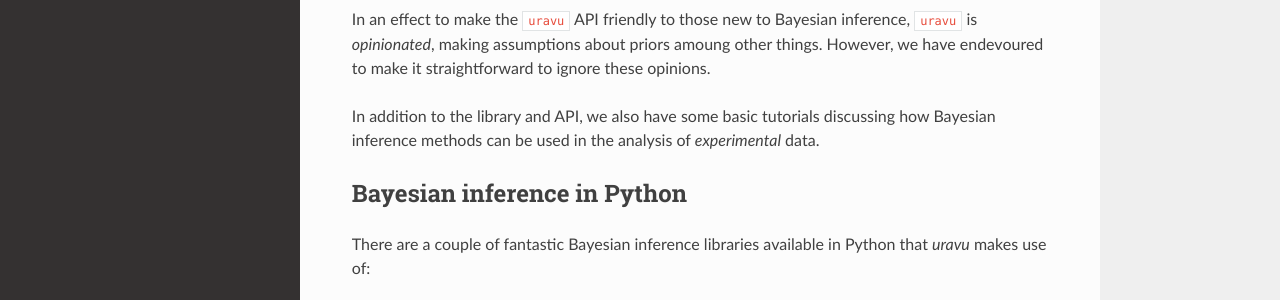
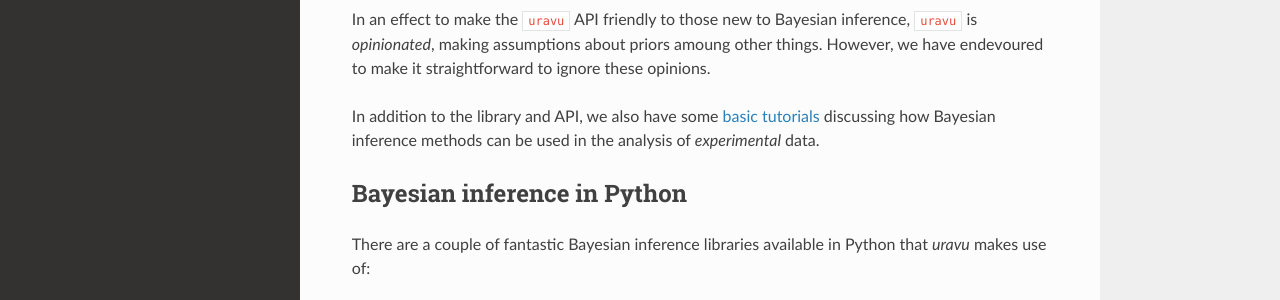
Before and after one commit to arm61/uravu, a Sphinx documentation site: the page built from docs/source/index.rst, in a window 1280 px wide and 900 px high. Shown: the part 400-700 px from the top of the window. Built offline with Sphinx 7.4.7 and the Read the Docs theme 2.0.0, drawn with Linux system fonts in a browser that asks for light colours; formulas are drawn with MathJax 3.

```diff
--- a/docs/source/index.rst
+++ b/docs/source/index.rst
@@ -17,7 +17,7 @@ Plus, we have some nice plotting functionalities available in the :mod:`plotting
 In an effect to make the ``uravu`` API friendly to those new to Bayesian inference, ``uravu`` is *opinionated*, making assumptions about priors amoung other things.
 However, we have endevoured to make it straightforward to ignore these opinions.
 
-In addition to the library and API, we also have some basic tutorials discussing how Bayesian inference methods can be used in the analysis of *experimental* data.
+In addition to the library and API, we also have some `basic tutorials`_ discussing how Bayesian inference methods can be used in the analysis of *experimental* data.
 
 Bayesian inference in Python
 ----------------------------
--- /dev/null
+++ b/docs/source/max_likelihood.rst
@@ -0,0 +1,2 @@
+Maximum likelihood
+==================
```
Also changed, not shown: other parts of docs/source/index.rst (+1 -0 lines), docs/source/tutorials.rst (added, +14 -0 lines).
